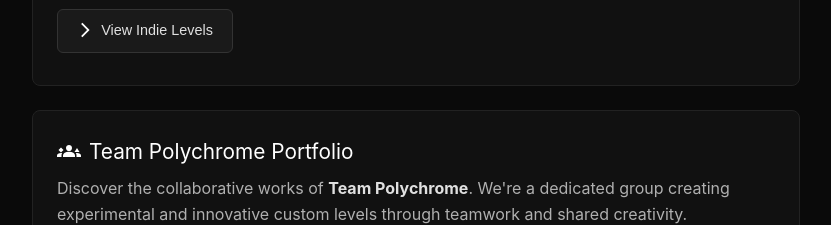
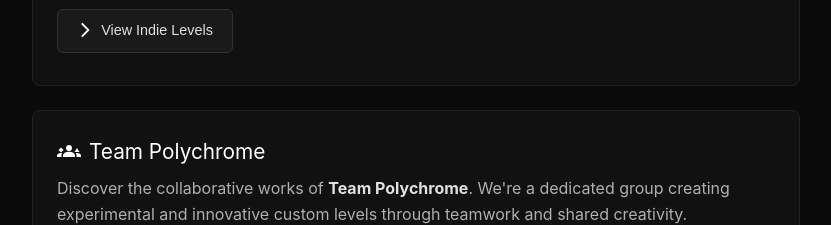
Before and after one commit to nuomibinggao/nuomibinggao-s-Page, a SvelteKit app: page /adofai in a window 1280 px wide. Shown: the part 820-1045 px from the top of the page, without its empty margins (224-1055 px from the left). Built offline with nearby package versions, Linux system fonts and the light colour scheme; a web font is replaced by a local one.

Commit message:
tweaked some text

```diff
--- a/src/routes/adofai/+page.svelte
+++ b/src/routes/adofai/+page.svelte
@@ -101,7 +101,7 @@
 		</div>
 
 		<div class="section-card" id="team-levels">
-			<h3><img src="/icons/groups_3.svg" alt="Groups" class="icon icon-large">Team Polychrome Portfolio</h3>
+			<h3><img src="/icons/groups_3.svg" alt="Groups" class="icon icon-large">Team Polychrome</h3>
 			<p>Discover the collaborative works of <strong>Team Polychrome</strong>. We're a dedicated group creating experimental and innovative custom levels through teamwork and shared creativity.</p>
 			<p><strong>What We Offer</strong></p>
 			<ul style="color: var(--text-color-light); margin-left: 1.5rem; margin-bottom: 1rem;">
```
